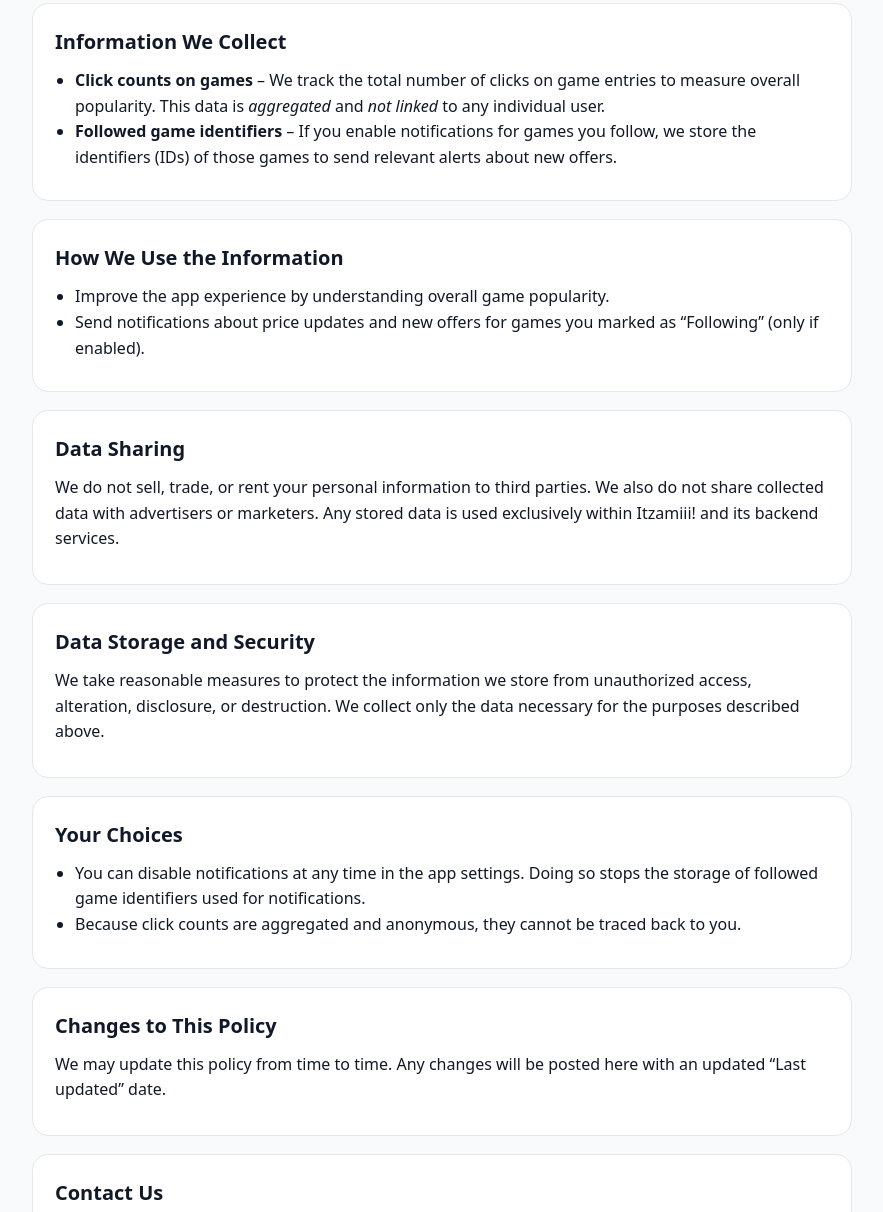
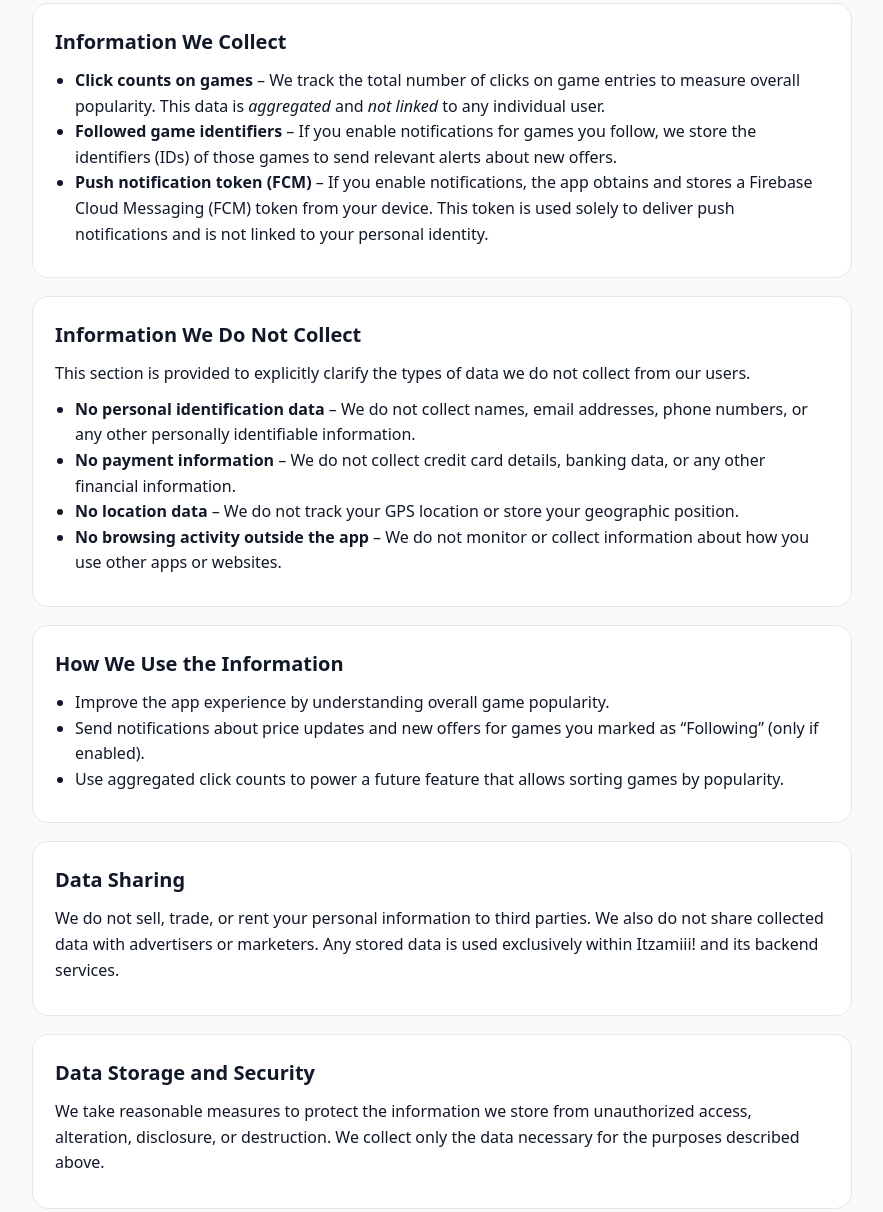
Before and after one commit to itzamiii/itzamiii.github.io, a plain HTML site: page itzamiii-privacy-policy.html in a window 1280 px wide. Shown: the part 270-1482 px from the top of the page, without its empty margins (198-1081 px from the left). Drawn offline with Linux system fonts and the light colour scheme.

Commit message:
atualiza

```diff
--- a/itzamiii-privacy-policy.html
+++ b/itzamiii-privacy-policy.html
@@ -49,7 +49,7 @@
         <span class="accent">Itzamiii!</span>
         <span>Privacy Policy</span>
       </div>
-      <div class="sub">Last updated: August 11, 2025</div>
+      <div class="sub">Last updated: August 18, 2025</div>
     </header>
 
     <section class="card">
@@ -62,6 +62,18 @@
       <ul>
         <li><strong>Click counts on games</strong> – We track the total number of clicks on game entries to measure overall popularity. This data is <em>aggregated</em> and <em>not linked</em> to any individual user.</li>
         <li><strong>Followed game identifiers</strong> – If you enable notifications for games you follow, we store the identifiers (IDs) of those games to send relevant alerts about new offers.</li>
+        <li><strong>Push notification token (FCM)</strong> – If you enable notifications, the app obtains and stores a Firebase Cloud Messaging (FCM) token from your device. This token is used solely to deliver push notifications and is not linked to your personal identity.</li>
+      </ul>
+    </section>
+
+    <section class="card">
+      <h2>Information We Do Not Collect</h2>
+      <p>This section is provided to explicitly clarify the types of data we do not collect from our users.</p>
+      <ul>
+        <li><strong>No personal identification data</strong> – We do not collect names, email addresses, phone numbers, or any other personally identifiable information.</li>
+        <li><strong>No payment information</strong> – We do not collect credit card details, banking data, or any other financial information.</li>
+        <li><strong>No location data</strong> – We do not track your GPS location or store your geographic position.</li>
+        <li><strong>No browsing activity outside the app</strong> – We do not monitor or collect information about how you use other apps or websites.</li>
       </ul>
     </section>
 
@@ -70,6 +82,7 @@
       <ul>
         <li>Improve the app experience by understanding overall game popularity.</li>
         <li>Send notifications about price updates and new offers for games you marked as “Following” (only if enabled).</li>
+        <li>Use aggregated click counts to power a future feature that allows sorting games by popularity.</li>
       </ul>
     </section>
 
@@ -86,7 +99,7 @@
     <section class="card">
       <h2>Your Choices</h2>
       <ul>
-        <li>You can disable notifications at any time in the app settings. Doing so stops the storage of followed game identifiers used for notifications.</li>
+        <li>You can disable notifications at any time in the app settings. Doing so stops the storage of followed game identifiers and removes the FCM token associated with your device.</li>
         <li>Because click counts are aggregated and anonymous, they cannot be traced back to you.</li>
       </ul>
     </section>
```
